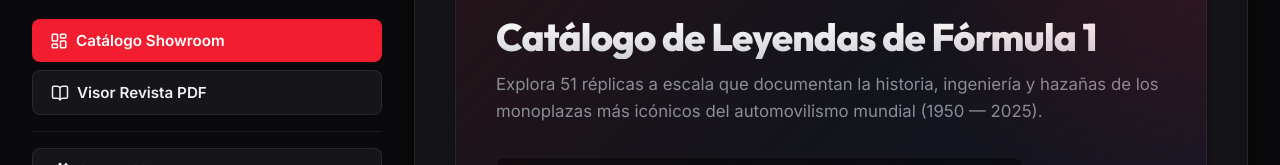
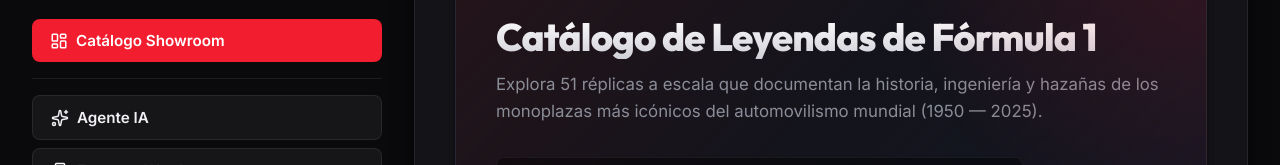
Before and after one commit to andresehansen/coleccion-f1, a React (Vite) app: page / in a window 1280 px wide. Shown: the part 140-305 px from the top of the page. Built offline with nearby package versions, Linux system fonts and the light colour scheme; no server answers.

Commit message:
Eliminar visor revista PDF del catalogo

```diff
--- a/src/App.jsx
+++ b/src/App.jsx
@@ -2,8 +2,7 @@ import React, { useState } from 'react';
 import Dashboard from './components/Dashboard';
 import AIGenerator from './components/AIGenerator';
 import ExportPanel from './components/ExportPanel';
-import MagazineViewer from './components/MagazineViewer';
-import { LayoutDashboard, Sparkles, Printer, BookOpen, Layers } from 'lucide-react';
+import { LayoutDashboard, Sparkles, Printer } from 'lucide-react';
 
 function App() {
   const isPublicMode = import.meta.env.PROD;
@@ -27,14 +26,6 @@ function App() {
             onClick={() => setActiveTab('dashboard')}
           >
             <LayoutDashboard size={18} /> Catálogo Showroom
-          </button>
-
-          <button
-            className={`btn ${activeTab === 'magazine' ? 'btn-primary' : 'btn-secondary'}`}
-            style={{ justifyContent: 'flex-start', padding: '12px 18px', textAlign: 'left' }}
-            onClick={() => setActiveTab('magazine')}
-          >
-            <BookOpen size={18} /> Visor Revista PDF
           </button>
 
           {!isPublicMode && (
@@ -71,7 +62,6 @@ function App() {
       {/* Main Content */}
       <main className="main-content">
         {activeTab === 'dashboard' && <Dashboard />}
-        {activeTab === 'magazine' && <MagazineViewer />}
         {!isPublicMode && activeTab === 'ai' && <AIGenerator onSaveSuccess={() => setActiveTab('dashboard')} />}
         {!isPublicMode && activeTab === 'export' && <ExportPanel />}
       </main>
```
